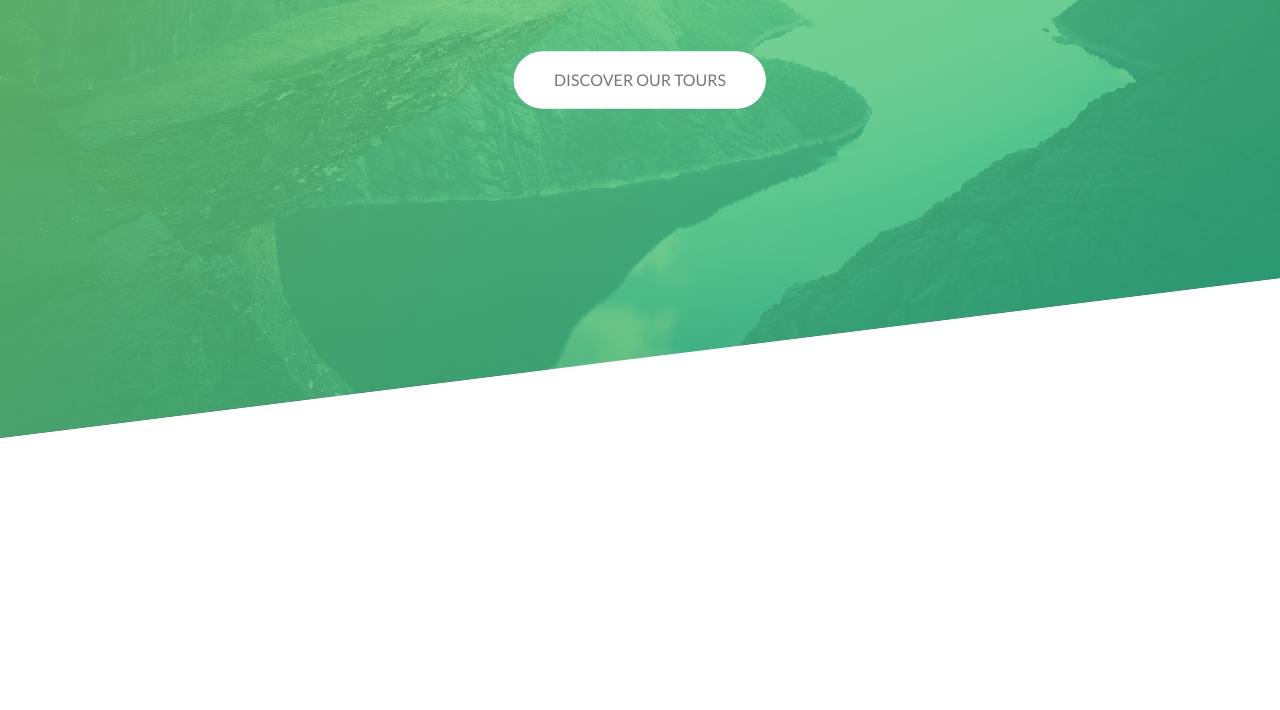
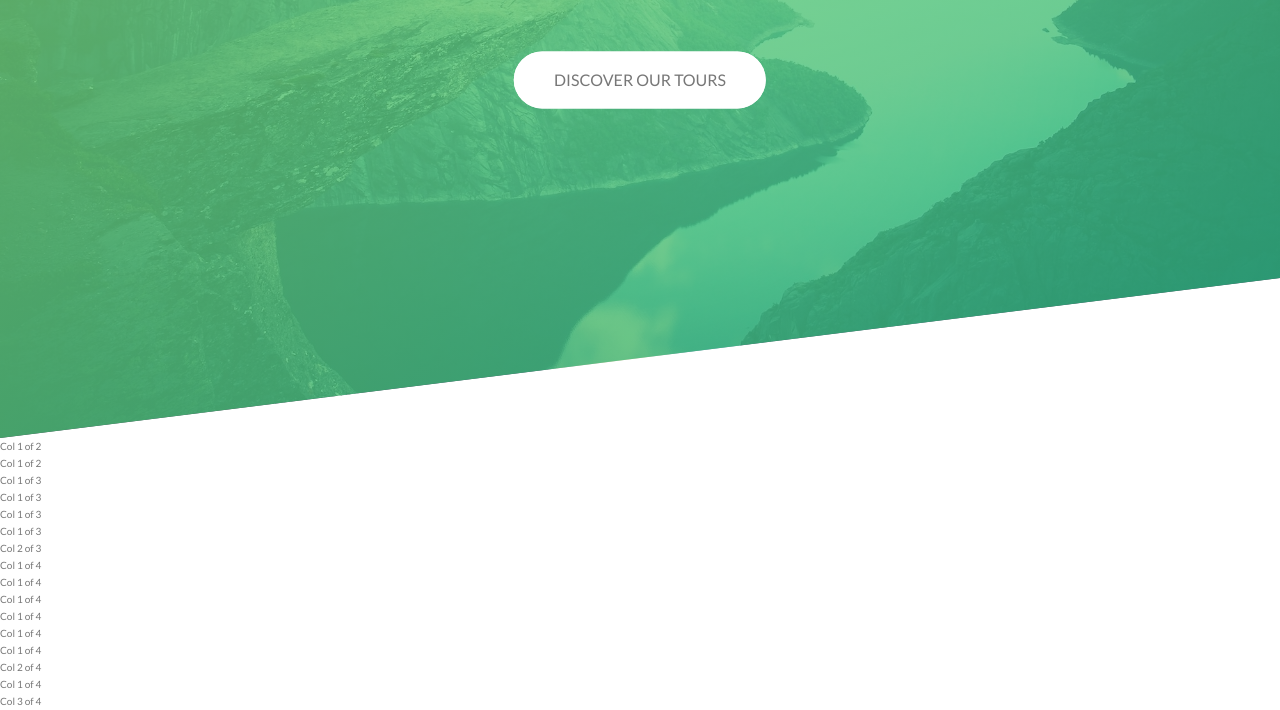
Before and after one commit to diegodulval/natours-css-demo, a website: page index.html in a window 1280 px wide. Shown: the part 322-1032 px from the top of the page. Before the commit the page ends 800 px from the top, so only its background shows below. Drawn offline with Linux system fonts and the light colour scheme.

Commit message:
Started grid config

```diff
--- a/index.html
+++ b/index.html
@@ -29,6 +29,39 @@
             </div>
         </div>
     </header>
+
+    <section class="grid-test">
+        <div class="row">
+            <div class="col-1-of-2">Col 1 of 2</div>
+            <div class="col-1-of-2">Col 1 of 2</div>
+        </div>
+        <div class="row">
+            <div class="col-1-of-3">Col 1 of 3</div>
+            <div class="col-1-of-3">Col 1 of 3</div>
+            <div class="col-1-of-3">Col 1 of 3</div>
+        </div>
+        <div class="row">
+            <div class="col-1-of-3">Col 1 of 3</div>
+            <div class="col-2-of-3">Col 2 of 3</div>
+        </div>
+        <div class="row">
+            <div class="col-1-of-4">Col 1 of 4</div>
+            <div class="col-1-of-4">Col 1 of 4</div>
+            <div class="col-1-of-4">Col 1 of 4</div>
+            <div class="col-1-of-4">Col 1 of 4</div>
+        </div>
+        <div class="row">
+            <div class="col-1-of-4">Col 1 of 4</div>
+            <div class="col-1-of-4">Col 1 of 4</div>
+            <div class="col-2-of-4">Col 2 of 4</div>
+        </div>
+
+        <div class="row">
+            <div class="col-1-of-4">Col 1 of 4</div>
+            <div class="col-3-of-4">Col 3 of 4</div>
+        </div>
+    </section>
+
 </body>
 
 </html>
--- /dev/null
+++ b/sass/layouts/_grid.scss
@@ -0,0 +1,3 @@
+.row {
+    max-width: 114rem;
+}
--- a/sass/main.scss
+++ b/sass/main.scss
@@ -10,5 +10,5 @@
 @import "components/button";
 
 @import "layouts/header";
-
+@import "layouts/grid";
 @import "pages/home";
```
